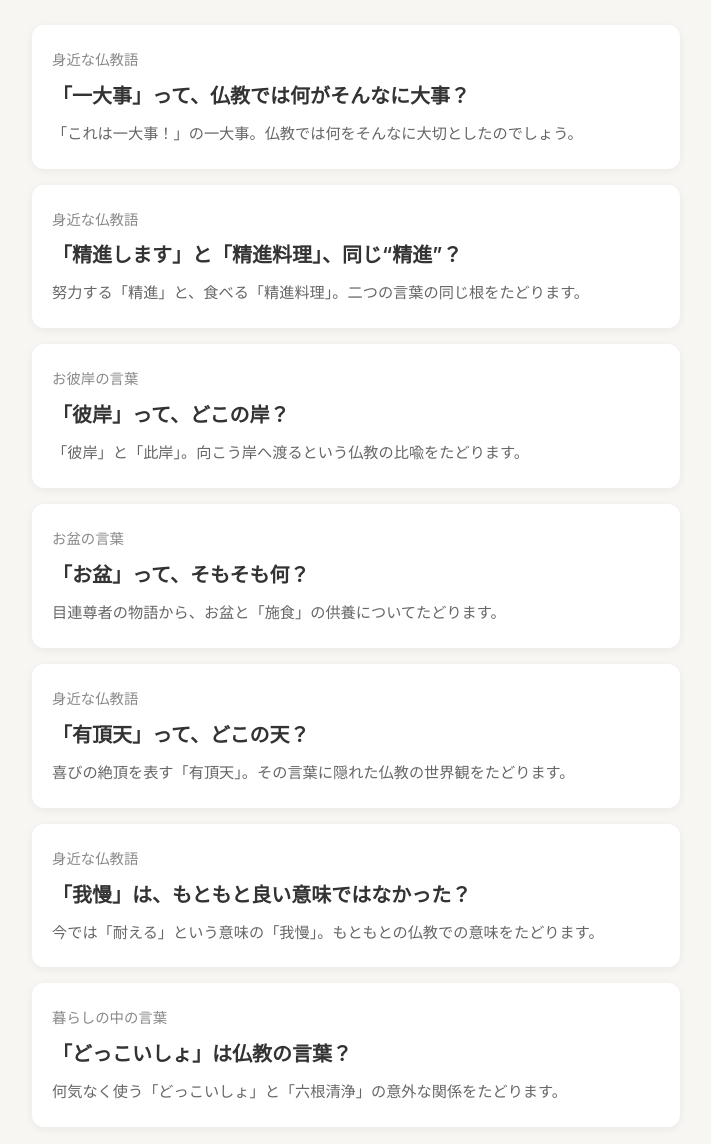
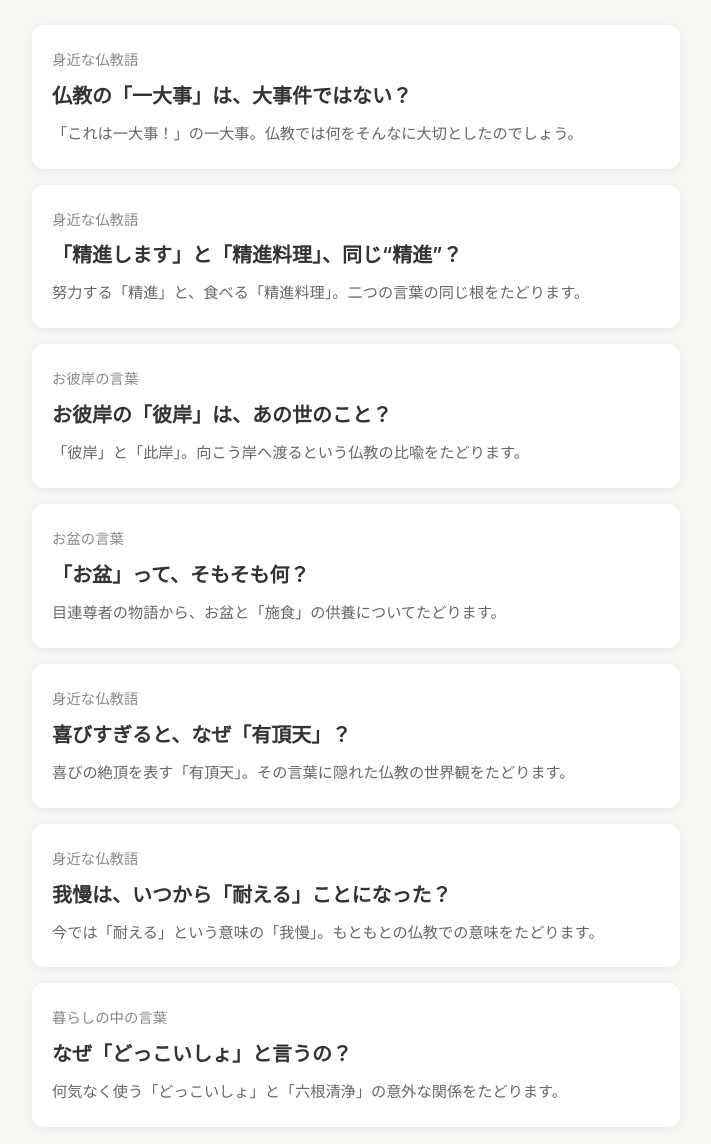
Before and after one commit to Zenshoji/meinichi-liff, a plain HTML site: page learning/words/index.html in a window 1280 px wide. Shown: the part 156-1300 px from the top of the page, without its empty margins (284-995 px from the left). Drawn offline with Linux system fonts and the light colour scheme.

Commit message:
Update Buddhist word article titles

```diff
--- a/learning/words/index.html
+++ b/learning/words/index.html
@@ -43,7 +43,7 @@
       <!-- 第7回 -->
       <a href="./007.html" class="item-card">
         <div class="item-meta">身近な仏教語</div>
-        <h2 class="item-title">「一大事」って、仏教では何がそんなに大事？</h2>
+        <h2 class="item-title">仏教の「一大事」は、大事件ではない？</h2>
         <p class="item-description">「これは一大事！」の一大事。仏教では何をそんなに大切としたのでしょう。</p>
       </a>
       <!-- 第6回 -->
@@ -55,7 +55,7 @@
       <!-- 第5回 -->
       <a href="./005.html" class="item-card">
         <div class="item-meta">お彼岸の言葉</div>
-        <h2 class="item-title">「彼岸」って、どこの岸？</h2>
+        <h2 class="item-title">お彼岸の「彼岸」は、あの世のこと？</h2>
         <p class="item-description">「彼岸」と「此岸」。向こう岸へ渡るという仏教の比喩をたどります。</p>
       </a>
       <!-- 第4回 -->
@@ -67,19 +67,19 @@
       <!-- 第3回 -->
       <a href="./003.html" class="item-card">
         <div class="item-meta">身近な仏教語</div>
-        <h2 class="item-title">「有頂天」って、どこの天？</h2>
+        <h2 class="item-title">喜びすぎると、なぜ「有頂天」？</h2>
         <p class="item-description">喜びの絶頂を表す「有頂天」。その言葉に隠れた仏教の世界観をたどります。</p>
       </a>
       <!-- 第2回 -->
       <a href="./002.html" class="item-card">
         <div class="item-meta">身近な仏教語</div>
-        <h2 class="item-title">「我慢」は、もともと良い意味ではなかった？</h2>
+        <h2 class="item-title">我慢は、いつから「耐える」ことになった？</h2>
         <p class="item-description">今では「耐える」という意味の「我慢」。もともとの仏教での意味をたどります。</p>
       </a>
       <!-- 第1回 -->
       <a href="./001.html" class="item-card">
         <div class="item-meta">暮らしの中の言葉</div>
-        <h2 class="item-title">「どっこいしょ」は仏教の言葉？</h2>
+        <h2 class="item-title">なぜ「どっこいしょ」と言うの？</h2>
         <p class="item-description">何気なく使う「どっこいしょ」と「六根清浄」の意外な関係をたどります。</p>
       </a>
     </div>
```
